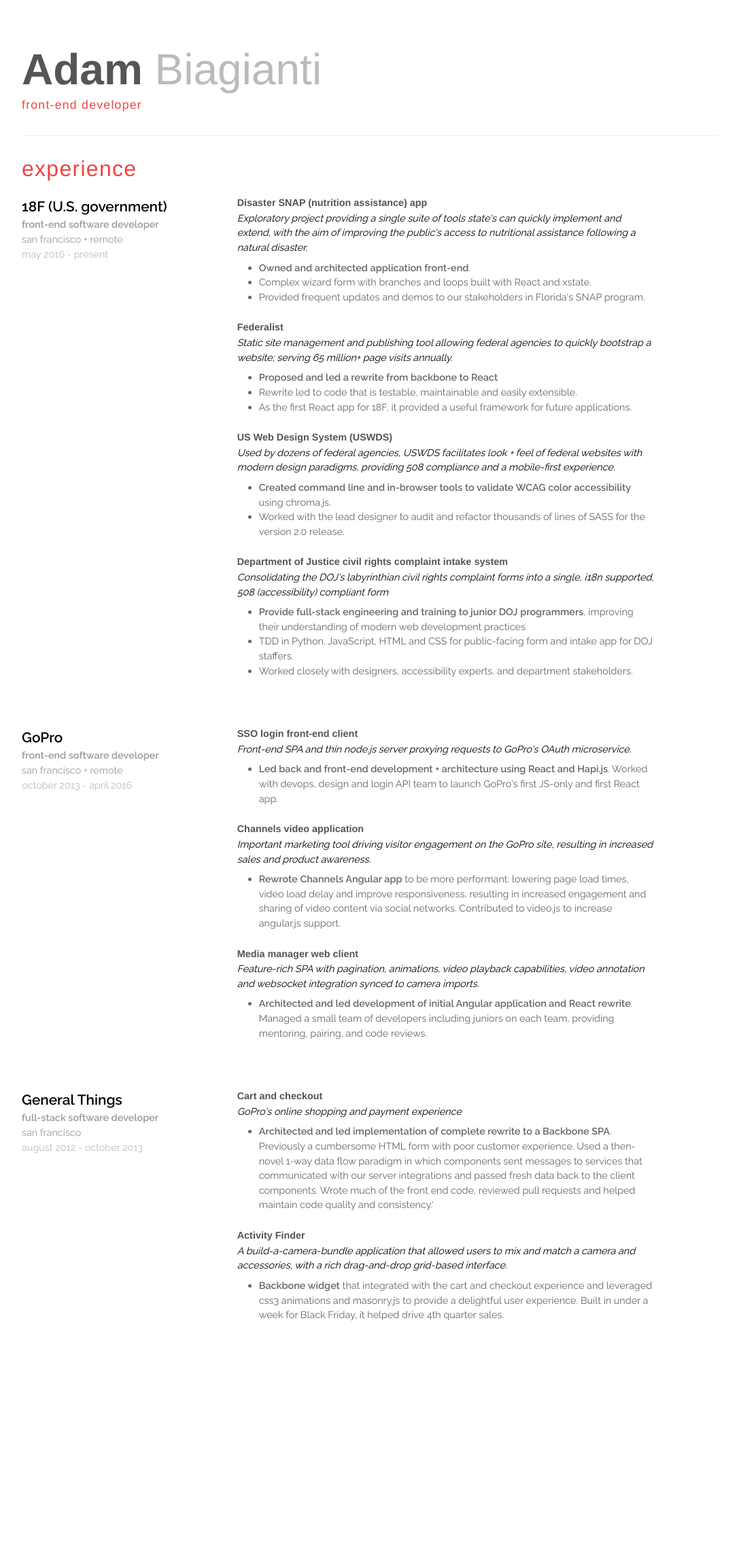
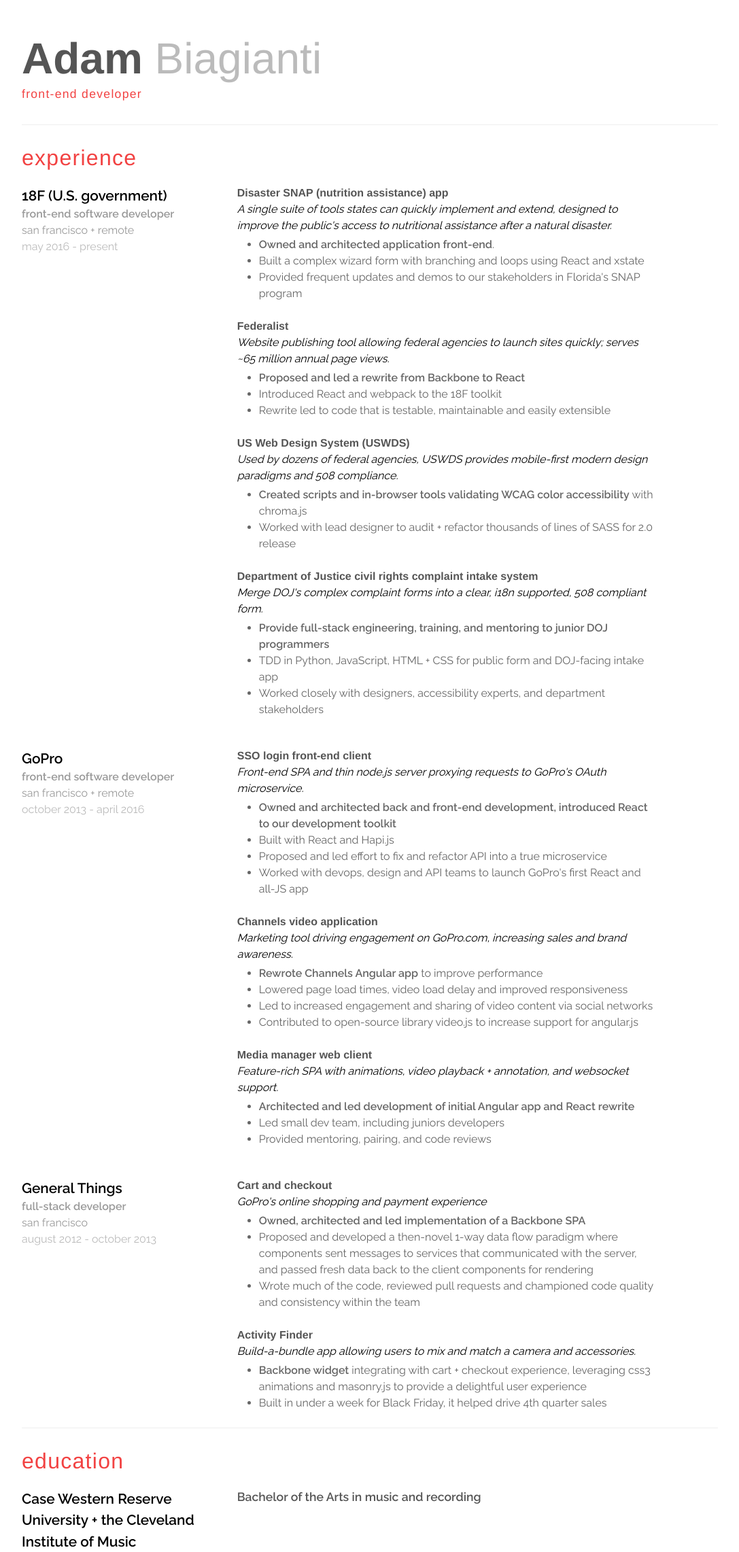
Before and after one commit to el-mapache/resume, a Jekyll site: the page built from index.html, in a window 1280 px wide. Shown: the whole page at 68% size, without its empty margins (96-1183 px from the left). Built offline with Jekyll 4.4.1, drawn with Linux system fonts in a browser that asks for light colours; before the commit the page ends 1969 px from its top, so only the background shows below that.

Commit message:
Adds education, more content tweaks

```diff
--- /dev/null
+++ b/_data/education.yml
@@ -0,0 +1,3 @@
+school: Case Western Reserve University + the Cleveland Institute of Music
+title: Bachelor of the Arts in music and recording
+location: Cleveland, OH
--- a/_data/experience.yml
+++ b/_data/experience.yml
@@ -6,34 +6,34 @@
   hilites:
     - summary:
         title: Disaster SNAP (nutrition assistance) app
-        statement: Exploratory project providing a single suite of tools state's can quickly implement and extend, with the aim of improving the public's access to nutritional assistance following a natural disaster.
+        statement: A single suite of tools states can quickly implement and extend, designed to improve the public's access to nutritional assistance after a natural disaster.
       duties: [
         "<b>Owned and architected application front-end</b>.",
-        "Complex wizard form with branches and loops built with React and xstate.",
-        "Provided frequent updates and demos to our stakeholders in Florida's SNAP program."
+        "Built a complex wizard form with branching and loops using React and xstate",
+        "Provided frequent updates and demos to our stakeholders in Florida's SNAP program"
       ]
     - summary:
         title: Federalist
-        statement: "Static site management and publishing tool allowing federal agencies to quickly bootstrap a website; serving 65 million+ page visits annually."
+        statement: "Website publishing tool allowing federal agencies to launch sites quickly; serves ~65 million annual page views."
       duties: [
-        "<b>Proposed and led a rewrite from backbone to React</b>",
-        "Rewrite led to code that is testable, maintainable and easily extensible.",
-        "As the first React app for 18F, it provided a useful framework for future applications."
+        "<b>Proposed and led a rewrite from Backbone to React</b>",
+        "Introduced React and webpack to the 18F toolkit",
+        "Rewrite led to code that is testable, maintainable and easily extensible",
       ]
     - summary:
         title: US Web Design System (USWDS)
-        statement: Used by dozens of federal agencies, USWDS facilitates look + feel of federal websites with modern design paradigms, providing 508 compliance and a mobile-first experience.
+        statement: Used by dozens of federal agencies, USWDS provides mobile-first modern design paradigms and 508 compliance.
       duties: [
-        "<b>Created command line and in-browser tools to validate WCAG color accessibility</b> using chroma.js.",
-        "Worked with the lead designer to audit and refactor thousands of lines of SASS for the version 2.0 release."
+        "<b>Created scripts and in-browser tools validating WCAG color accessibility</b> with chroma.js",
+        "Worked with lead designer to audit + refactor thousands of lines of SASS for 2.0 release"
       ]
     - summary:
         title:  Department of Justice civil rights complaint intake system
-        statement: Consolidating the DOJ's labyrinthian civil rights complaint forms into a single, i18n supported, 508 (accessibility) compliant form
+        statement: Merge DOJ's complex complaint forms into a clear, i18n supported, 508 compliant form.
       duties: [
-        "<b>Provide full-stack engineering and training to junior DOJ programmers</b>, improving their understanding of modern web development practices",
-        "TDD in Python, JavaScript, HTML and CSS for public-facing form and intake app for DOJ staffers.",
-        "Worked closely with designers, accessibility experts, and department stakeholders."
+        "<b>Provide full-stack engineering, training, and mentoring to junior DOJ programmers</b>",
+        "TDD in Python, JavaScript, HTML + CSS for public form and DOJ-facing intake app",
+        "Worked closely with designers, accessibility experts, and department stakeholders"
       ]
 
 
@@ -46,27 +46,48 @@
     - summary:
         title: SSO login front-end client
         statement: "Front-end SPA and thin node.js server proxying requests to GoPro's OAuth microservice."
-      duties: "<b>Led back and front-end development + architecture using React and Hapi.js</b>. Worked with devops, design and login API team to launch GoPro's first JS-only and first React app."
+      duties: [
+        "<b>Owned and architected back and front-end development, introduced React to our development toolkit</b>",
+        "Built with React and Hapi.js",
+        "Proposed and led effort to fix and refactor API into a true microservice",
+        "Worked with devops, design and API teams to launch GoPro's first React and all-JS app"
+      ]
     - summary:
         title: Channels video application
-        statement: "Important marketing tool driving visitor engagement on the GoPro site, resulting in increased sales and product awareness."
-      duties: '<b>Rewrote Channels Angular app</b> to be more performant: lowering page load times, video load delay and improve responsiveness, resulting in increased engagement and sharing of video content via social networks. Contributed to video.js to increase angular.js support.'
+        statement: "Marketing tool driving engagement on GoPro.com, increasing sales and brand awareness."
+      duties: [
+        "<b>Rewrote Channels Angular app</b> to improve performance",
+        "Lowered page load times, video load delay and improved responsiveness",
+        "Led to increased engagement and sharing of video content via social networks",
+        "Contributed to open-source library video.js to increase support for angular.js"
+      ]
     - summary:
         title: Media manager web client
-        statement: "Feature-rich SPA with pagination, animations, video playback capabilities, video annotation and websocket integration synced to camera imports."
-      duties: <b>Architected and led development of initial Angular application and React rewrite</b>. Managed a small team of developers including juniors on each team, providing mentoring, pairing, and code reviews.
+        statement: "Feature-rich SPA with animations, video playback + annotation, and websocket support."
+      duties: [
+        "<b>Architected and led development of initial Angular app and React rewrite</b>",
+        "Led small dev team, including juniors developers",
+        "Provided mentoring, pairing, and code reviews"
+      ]
 
 - job: General Things
   location: san francisco
   dates: august 2012 - october 2013
-  title: full-stack software developer
+  title: full-stack developer
   skills: javascript, ruby on rails, html, css
   hilites:
     - summary:
         title: Cart and checkout
         statement: "GoPro's online shopping and payment experience"
-      duties: <b>Architected and led implementation of complete rewrite to a Backbone SPA</b>. Previously a cumbersome HTML form with poor customer experience. Used a then-novel 1-way data flow paradigm in which components sent messages to services that communicated with our server integrations and passed fresh data back to the client components. Wrote much of the front end code, reviewed pull requests and helped maintain code quality and consistency.'
+      duties: [
+        "<b>Owned, architected and led implementation of a Backbone SPA</b>",
+        "Proposed and developed a then-novel 1-way data flow paradigm where components sent messages to services that communicated with the server, and passed fresh data back to the client components for rendering",
+        "Wrote much of the code, reviewed pull requests and championed code quality and consistency within the team"
+      ]
     - summary:
         title: Activity Finder
-        statement: A build-a-camera-bundle application that allowed users to mix and match a camera and accessories, with a rich drag-and-drop grid-based interface.
-      duties: <b>Backbone widget</b> that integrated with the cart and checkout experience and leveraged css3 animations and masonry.js to provide a delightful user experience. Built in under a week for Black Friday, it helped drive 4th quarter sales.
+        statement: Build-a-bundle app allowing users to mix and match a camera and accessories.
+      duties: [
+        "<b>Backbone widget</b> integrating with cart + checkout experience, leveraging css3 animations and masonry.js to provide a delightful user experience",
+        "Built in under a week for Black Friday, it helped drive 4th quarter sales"
+      ]
--- /dev/null
+++ b/_includes/basic/education.html
@@ -0,0 +1,12 @@
+<section class="experience" style="margin-top: 0">
+  <h2 class="section-header experience-title">education</h2>
+  <div class="experience-item">
+    <section class="info">
+      <h5><strong>{{ site.data.education.school }}</strong></h5>
+    </section>
+    <div>
+      <section class="info">
+        <h6 class="black"><b>{{ site.data.education.title }}</b></h6>
+      </section>
+    </div
+</section>
--- a/_includes/basic/index.html
+++ b/_includes/basic/index.html
@@ -1,2 +1,3 @@
 {% include basic/personal-info.html %}
 {% include basic/experience.html %}
+{% include basic/education.html %}
--- a/_includes/basic/personal-info.html
+++ b/_includes/basic/personal-info.html
@@ -7,7 +7,6 @@
       <h6 class="section-header unpad">front-end developer</h6>
     </section>
     <section class="contact-info">
-      <br/>
       <div style="margin-top: 1.5rem;">
         <p>{{ site.data.contact.info.phone }}</p>
         <p>{{ site.data.contact.info.email }}</p>
--- a/css/basic.scss
+++ b/css/basic.scss
@@ -36,7 +36,6 @@
 
 body {
   font-family: helvetica, sans-serif;
-  font-size: 90%;
   height: 100%;
   line-height: 1.5;
   width: 100%;
@@ -89,13 +88,13 @@
   @extend .grid;
 
   grid-template-columns: 65% 35%;
-  margin-top: $med-offset;
-  margin-bottom: $med-offset;
+  margin-top: 2rem;
+  margin-bottom: 2rem;
 }
 
 .name {
   color: $black;
-  margin-top: $med-offset;
+  margin-top: $sm-offset;
 }
 
 .mute {
@@ -122,7 +121,7 @@
 
 .experience {
   border-top: 1px solid $off-white;
-  margin-top: $med-offset;
+  margin-top: $sm-offset;
 }
 
 .experience-title {
@@ -137,7 +136,11 @@
   grid-gap: $gutter-size;
 
   font-family: $copy-font;
-  margin-bottom: 3rem;
+  margin-bottom: 1.25rem;
+
+  &:last-child {
+    margin-bottom: 0;
+  }
 }
 
 .hilights-header {
@@ -169,10 +172,16 @@
     color: #666;
     list-style: initial;
     margin-left: 2rem;
-    margin-top: .5rem;
+    margin-top: .25rem;
   }
 }
 
 .black {
   color: $black;
 }
+
+// @media print {
+//   * {
+//     font-size: 11px
+//   }
+// }
```
Also changed, not shown: _includes/basic/education-item.html (added, +7 -0 lines), _includes/basic/experience-item.html (indentation only).
